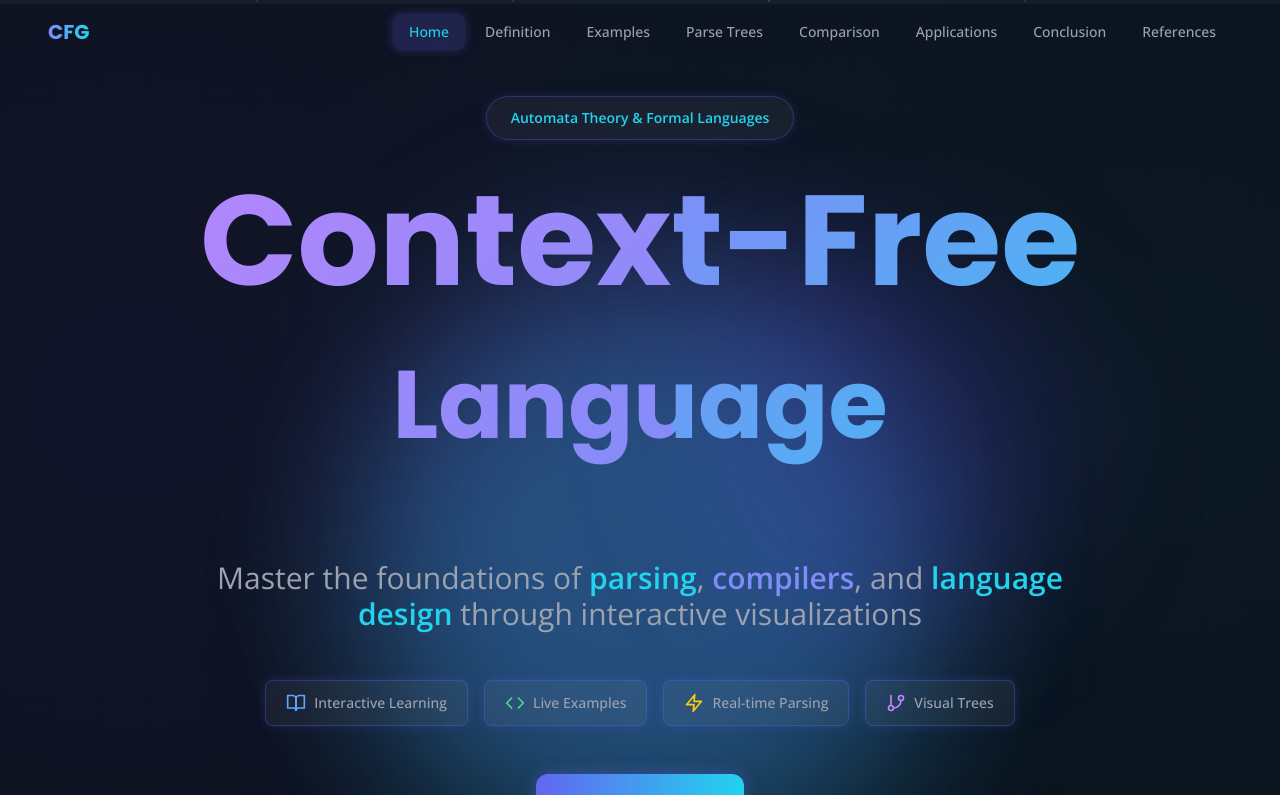
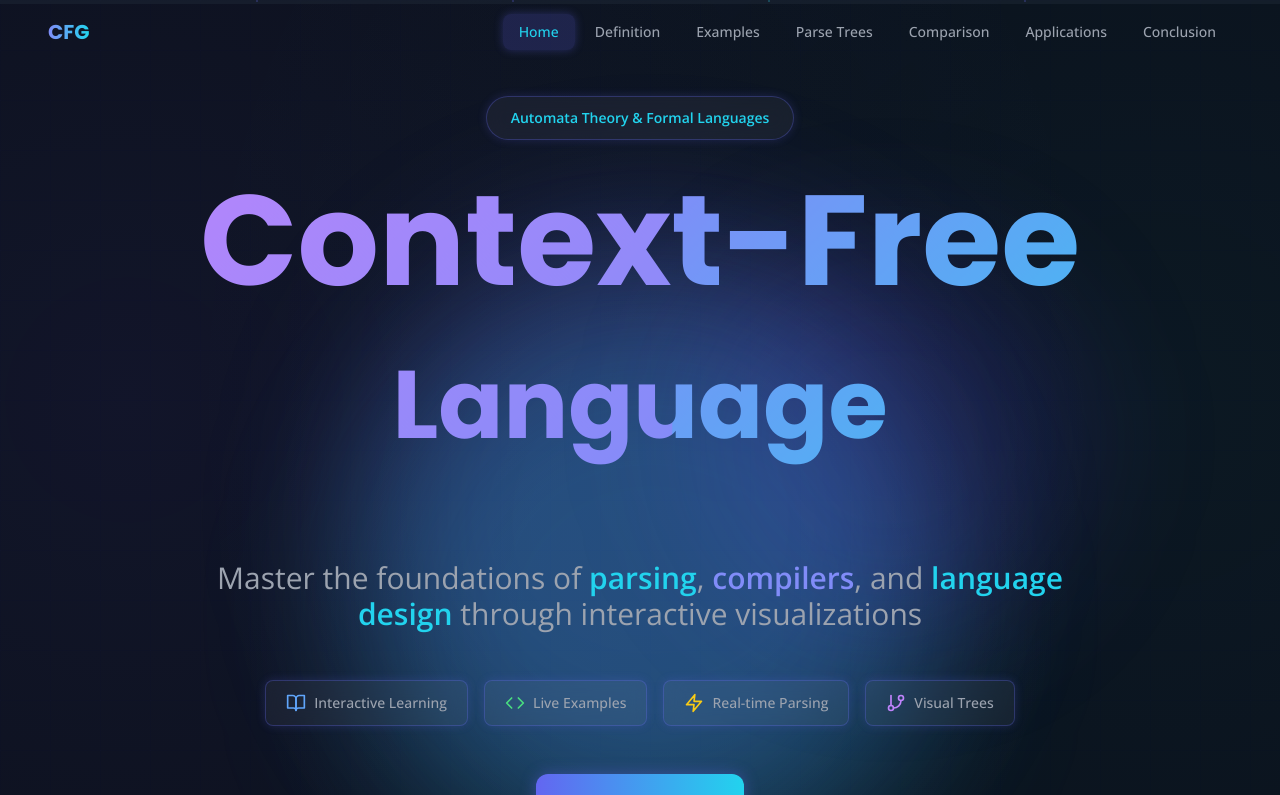
Before and after one commit to Hermes335/AutomataPresentation, a React (Create React App) app: page / in a window 1280 px wide. Shown: the top 795 px of the page. Built offline with nearby package versions, Linux system fonts and the light colour scheme; the HTML template or start-up script is replaced by a standard one.

Commit message:
removed reference and credit section

```diff
--- a/src/App.js
+++ b/src/App.js
@@ -9,7 +9,6 @@ import ParseTree from './components/sections/ParseTree';
 import Applications from './components/sections/Applications';
 import Comparison from './components/sections/Comparison';
 import Conclusion from './components/sections/Conclusion';
-import References from './components/sections/References';
 
 function App() {
   const [scrollProgress, setScrollProgress] = useState(0);
@@ -33,7 +32,6 @@ function App() {
     { id: 'comparison', label: 'Comparison', component: Comparison },
     { id: 'applications', label: 'Applications', component: Applications },
     { id: 'conclusion', label: 'Conclusion', component: Conclusion },
-    { id: 'references', label: 'References', component: References },
   ];
 
   return (
```
